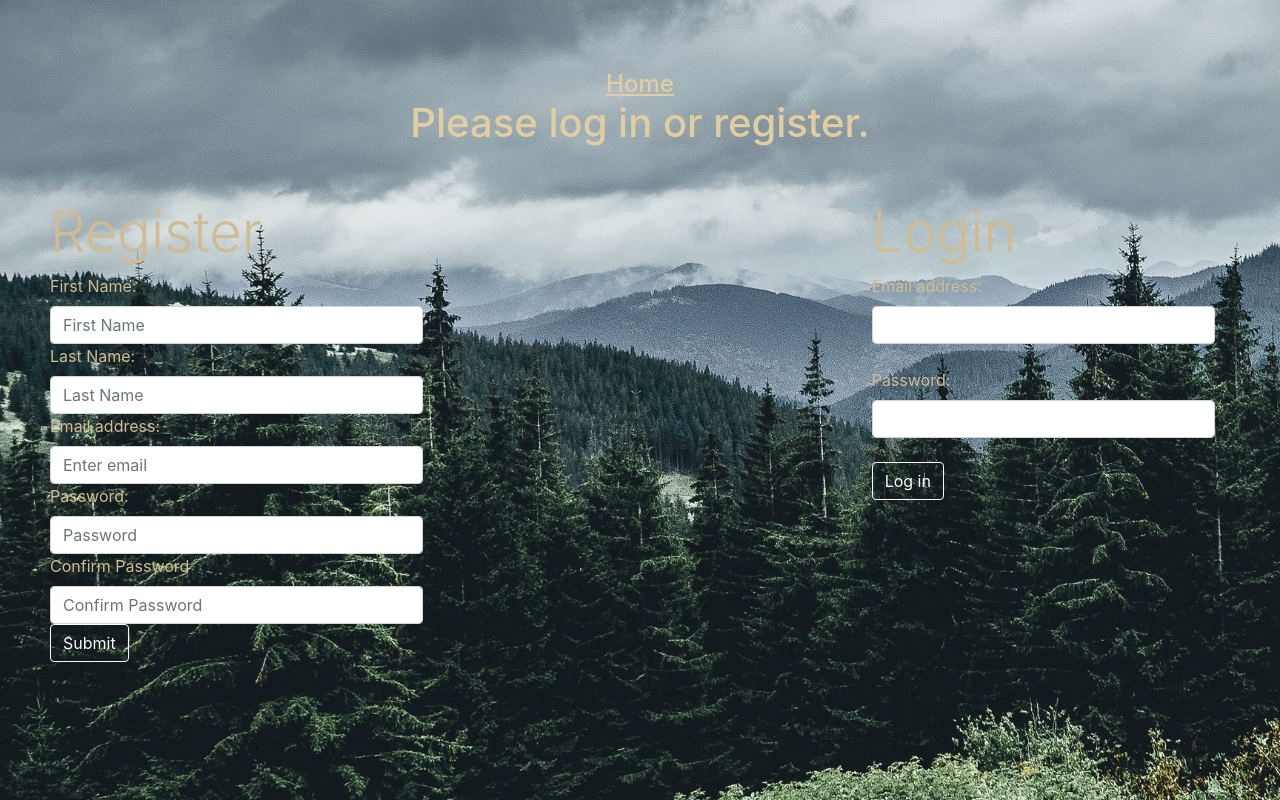
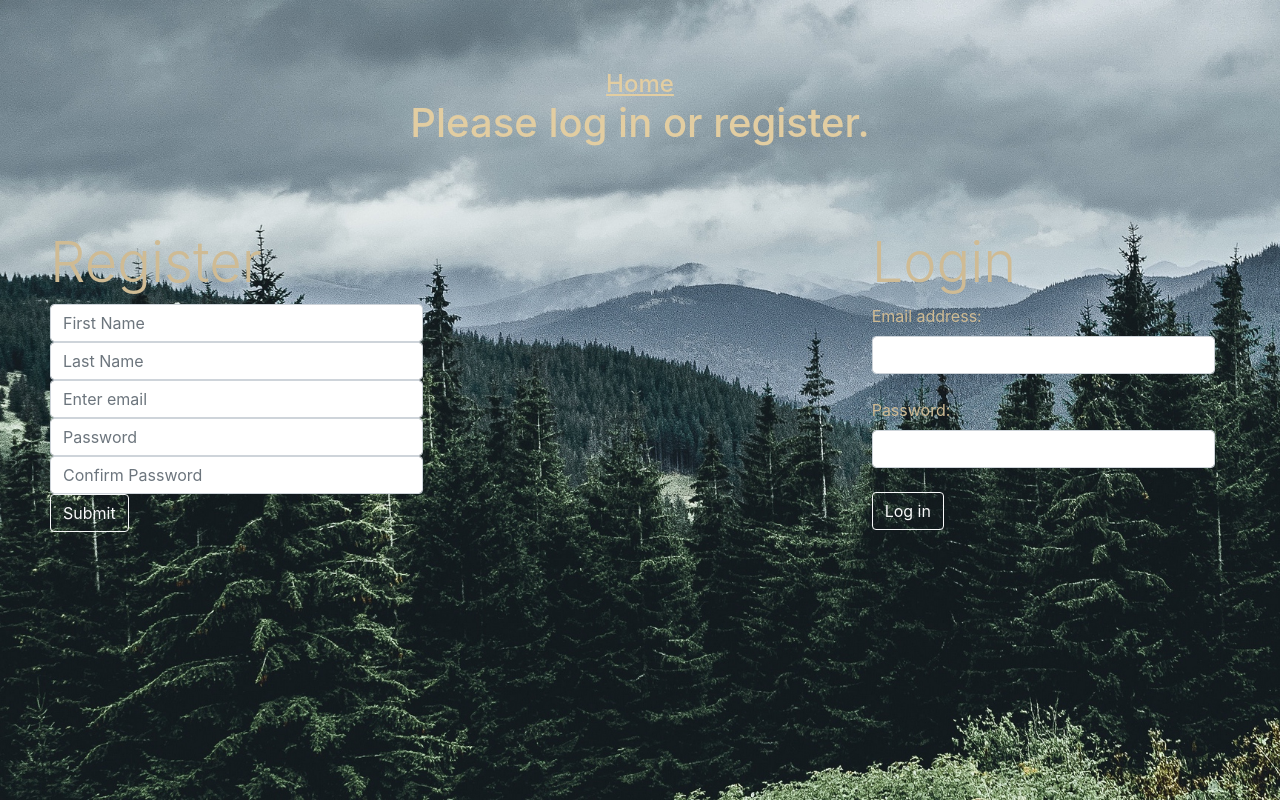
Before and after one commit to Enrique-ibarra1/on_the_trail, a Django app: page /login_registration/ in a window 1280 px wide. Run offline with Django 3.2, Linux system fonts and the light colour scheme; some libraries are stand-ins or nearby versions.

Commit message:
fixed minor issues

```diff
--- a/login_app/templates/login.html
+++ b/login_app/templates/login.html
@@ -20,26 +20,26 @@
         </div>
 
         <div id="container">
-            <div class="row">
-                <div class="col-sm-4">
+            <div class="row" >
+                <div class="col-sm-4" style="margin-top: 30px;">
                     <h1 class="display-4">Register</h1>
                     <form action="/login_registration/user/register" method="POST">
                         {% csrf_token %}
-                        <label for="first_name">First Name:</label>
+                        <!-- <label for="first_name">First Name:</label> -->
                         <input type="text" class="form-control" placeholder="First Name" name="first_name">
-                        <label for="last_name">Last Name:</label>
+                        <!-- <label for="last_name">Last Name:</label> -->
                         <input type="text" class="form-control" placeholder="Last Name" name="last_name">
-                        <label for="email">Email address:</label>
+                        <!-- <label for="email">Email address:</label> -->
                         <input type="email" class="form-control" placeholder="Enter email" name="email">
-                        <label for="password">Password:</label>
+                        <!-- <label for="password">Password:</label> -->
                         <input type="password" class="form-control" placeholder="Password" name="password">
-                        <label for="confirm_password">Confirm Password</label>
+                        <!-- <label for="confirm_password">Confirm Password</label> -->
                         <input type="password" class="form-control" placeholder="Confirm Password" name="confirm_password">
                         <button type="submit" class="btn btn-outline-light">Submit</button>
                     </form>
                 </div>
                 <!-- empty space sorry  -->
-                <div class="col-sm-4">
+                <div class="col-sm-4" style="margin-top: 30px;">
                     <div class="container">
                         {% if messages %}
                             {% for message in messages %}
@@ -49,7 +49,7 @@
                     </div>
                 </div>
 
-                <div class="col-sm-4">
+                <div class="col-sm-4" style="margin-top: 30px;">
                     <div class="col">
                         <h1 class="display-4">Login</h1>
                         <form action="/login_registration/user/login" method="POST">
--- a/on_the_trail/templates/home.html
+++ b/on_the_trail/templates/home.html
@@ -43,8 +43,9 @@
                     {% endfor %}
                 </ul>
             {% endif %}
-            <h1>Find Trails Near You</h1>
-            <h4>Enter Zip Code:</h4>
+            <h1>Welcome to On the Trail</h1>
+            <h2>Find Trails Near You</h2>
+            <h4>Enter Location:</h4>
             <div class="input-group mb-3">
                 <form action="search_trail" method="GET">
                     <input class="form-control" type="text" name="location" placeholder="Search..." style="margin: 15px">
--- a/on_the_trail/templates/profile.html
+++ b/on_the_trail/templates/profile.html
@@ -29,7 +29,7 @@
             <li style="margin: 8px 10px 8px 20px; color: inherit;"><a href="/login_registration/user/logout" >Logout</a></li>
             </li>
             <li>
-                <form action="search_trail" method="GET">
+                <form action="/search_trail" method="GET">
                     <input class="form-control" type="text" name="location" placeholder="Search your area" >
                     <!-- <button type="submit" class="btn btn-outline-Dark" style="margin: 5px">Go</button> -->
                 </form>
--- a/on_the_trail/views.py
+++ b/on_the_trail/views.py
@@ -10,7 +10,7 @@ def homepage(request):
     return render(request, 'home.html')
 
 def search_trail(request):
-    geolocator = Nominatim()
+    geolocator = Nominatim(timeout = 100)
     location = geolocator.geocode(request.GET['location'])
     if location is None:
         messages.error(request, "Enter a valid location")
@@ -20,7 +20,7 @@ def search_trail(request):
         longitude = location.longitude
         token = "200676508-c12a355611c571567c0ce3a8469cbf2d"
         # url = f"https://www.hikingproject.com/data/get-trails?lat=40.0274&lon=-105.2519&maxDistance=10&key={token}"
-        url = f"https://www.hikingproject.com/data/get-trails?lat={latitude}&lon={longitude}&maxDistance=50&maxResults=5&key={token}"
+        url = f"https://www.hikingproject.com/data/get-trails?lat={latitude}&lon={longitude}&maxDistance=50&maxResults=15&key={token}"
         req = urllib.request.Request(url)
 
         ##parsing response
```
Also changed, not shown: static/css/style.css (line endings or trailing spaces), 1 other file.
